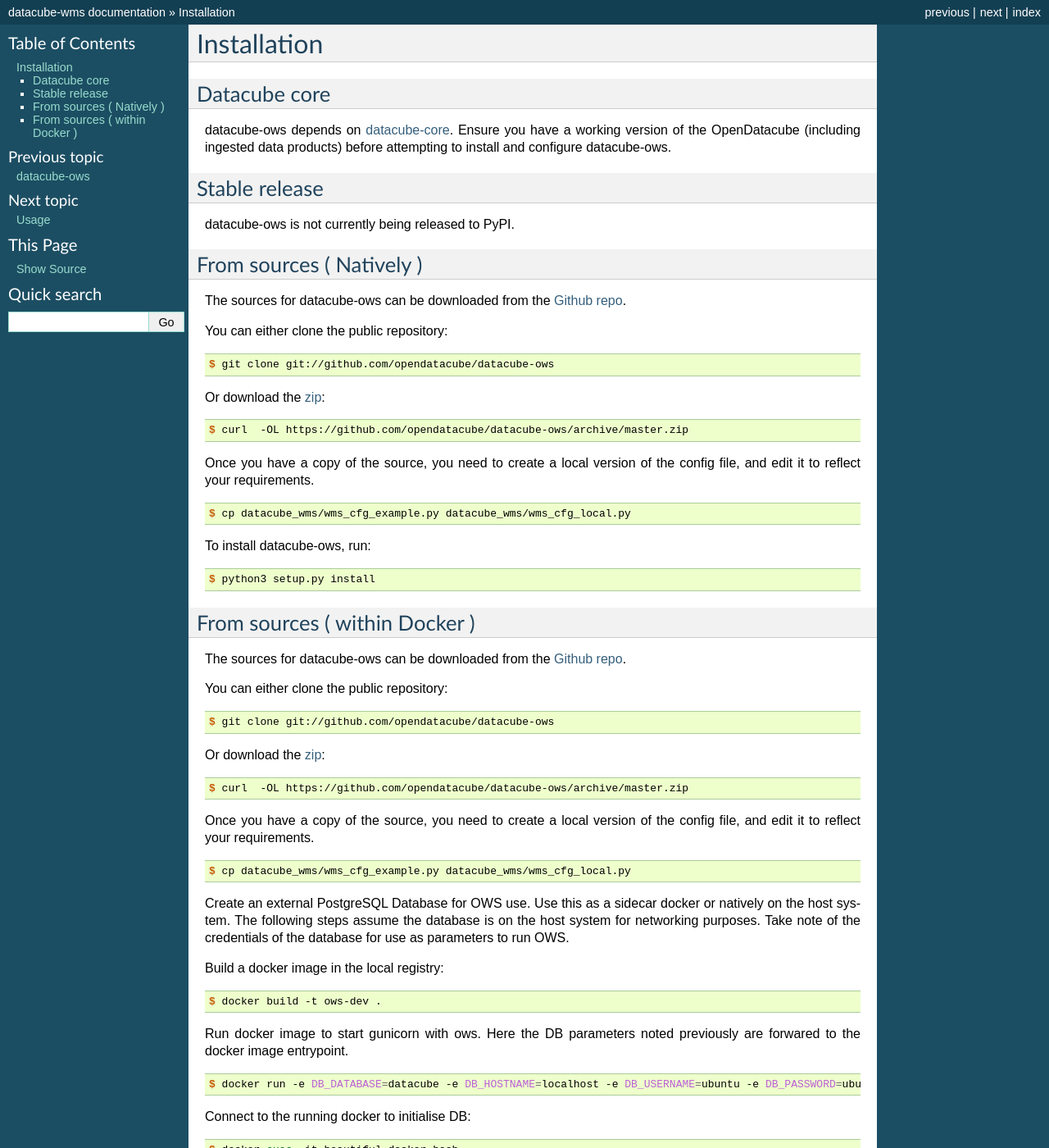
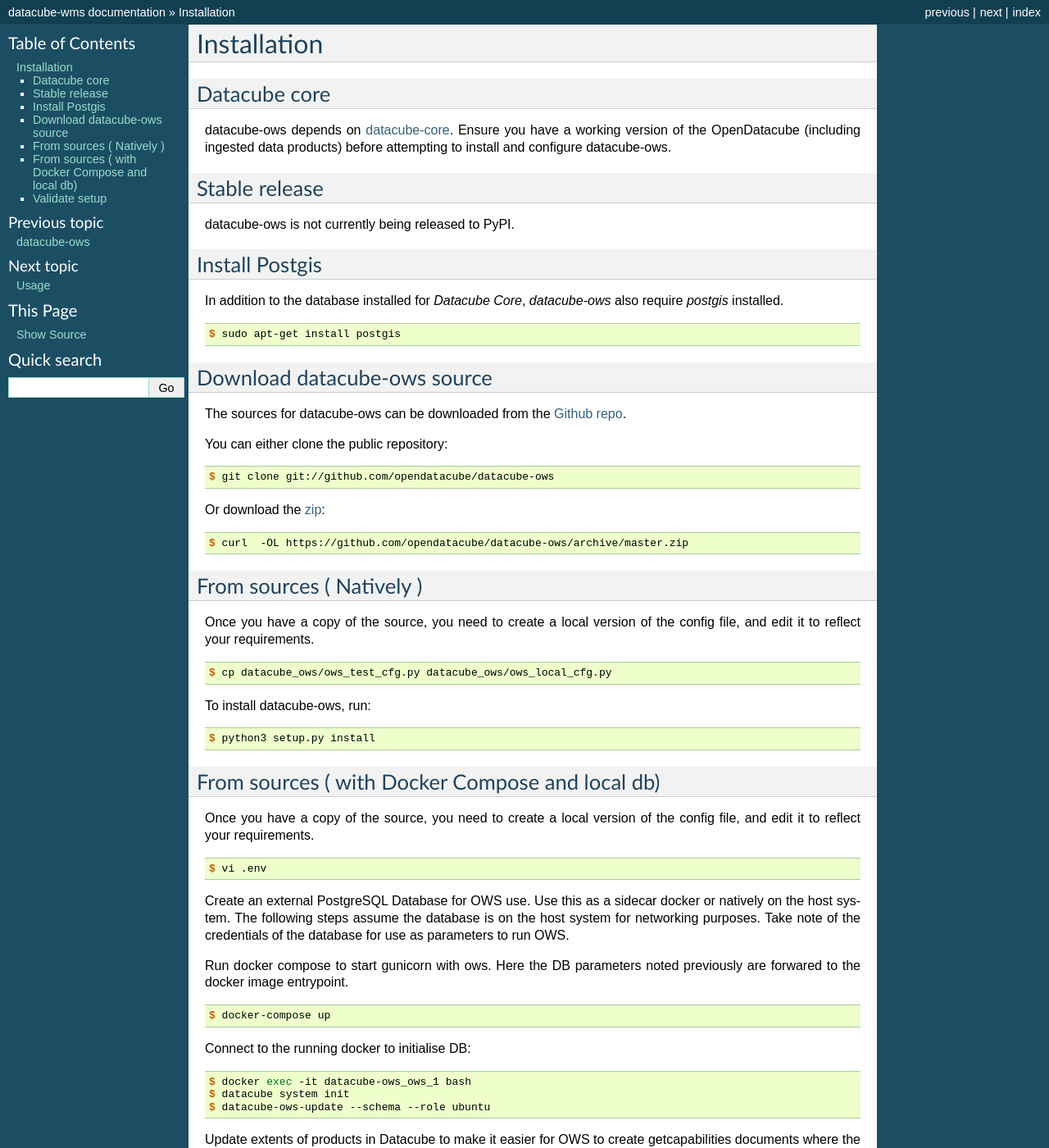
Before and after one commit to opendatacube/datacube-ows, a Sphinx documentation site: the page built from docs/installation.rst, in a window 1280 px wide and 1400 px high. Shown: the whole window at 82% size. Built offline with Sphinx 7.4.7, drawn with Linux system fonts in a browser that asks for light colours; the version number could not be read and is left out; some of the changed text lies outside the part shown.

Commit message:
Update instruction

```diff
--- a/docs/installation.rst
+++ b/docs/installation.rst
@@ -16,9 +16,16 @@ Stable release
 
 datacube-ows is not currently being released to PyPI.
 
-From sources ( Natively )
+Install Postgis
+----------------
+In addition to the database installed for `Datacube Core`, `datacube-ows` also require `postgis` installed.
+
+.. code-block:: console
+
+    $ sudo apt-get install postgis
+
+Download datacube-ows source
 --------------------------
-
 The sources for datacube-ows can be downloaded from the `Github repo`_.
 
 You can either clone the public repository:
@@ -33,12 +40,14 @@ Or download the `zip`_:
 
     $ curl  -OL https://github.com/opendatacube/datacube-ows/archive/master.zip
 
+From sources ( Natively )
+--------------------------
 Once you have a copy of the source, you need to create a local version
 of the config file, and edit it to reflect your requirements.
 
 .. code-block:: console
 
-    $ cp datacube_wms/wms_cfg_example.py datacube_wms/wms_cfg_local.py
+    $ cp datacube_ows/ows_test_cfg.py datacube_ows/ows_local_cfg.py
 
 To install datacube-ows, run:
 
@@ -53,29 +62,15 @@ To install datacube-ows, run:
 
 
 
-From sources ( within Docker )
+From sources ( with Docker Compose and local db)
 ------------------------------
-
-The sources for datacube-ows can be downloaded from the `Github repo`_.
-
-You can either clone the public repository:
-
-.. code-block:: console
-
-    $ git clone git://github.com/opendatacube/datacube-ows
-
-Or download the `zip`_:
-
-.. code-block:: console
-
-    $ curl  -OL https://github.com/opendatacube/datacube-ows/archive/master.zip
 
 Once you have a copy of the source, you need to create a local version
 of the config file, and edit it to reflect your requirements.
 
 .. code-block:: console
 
-    $ cp datacube_wms/wms_cfg_example.py datacube_wms/wms_cfg_local.py
+    $ vi .env
 
 Create an external PostgreSQL Database for OWS use. Use this as a
 sidecar docker or natively on the host system. The following
@@ -83,26 +78,30 @@ steps assume the database is on the host system for networking
 purposes. Take note of the credentials of the database for
 use as parameters to run OWS.
 
-Build a docker image in the local registry:
-
-.. code-block:: console
-
-    $ docker build -t ows-dev .
-
-Run docker image to start gunicorn with ows. Here the DB
+Run docker compose to start gunicorn with ows. Here the DB
 parameters noted previously are forwared to the docker image entrypoint.
 
 .. code-block:: console
 
-    $ docker run -e DB_DATABASE=datacube -e DB_HOSTNAME=localhost -e DB_USERNAME=ubuntu -e DB_PASSWORD=ubuntu --network=host ows-dev
+    $ docker-compose up
 
 Connect to the running docker to initialise DB:
 
 .. code-block:: console
 
-    $ docker exec -it beautiful_docker bash
+    $ docker exec -it datacube-ows_ows_1 bash
     $ datacube system init
-    $ python3 update_ranges.py --schema --role ubuntu
+    $ datacube-ows-update --schema --role ubuntu
+
+Update extents of products in Datacube to make it easier for OWS to create getcapabilities documents where the `ows_cfg.py` file is within the code directory.
+
+.. code-block:: console
+
+    $ datacube-ows-update --views --blocking
+    $ datacube-ows-update
+
+Validate setup
+--------------
 
 Exit the docker environment and use curl to validate the
 GetCapabilities form OWS works:
```
Also changed, not shown: docs/usage.rst (+6 -12 lines).
